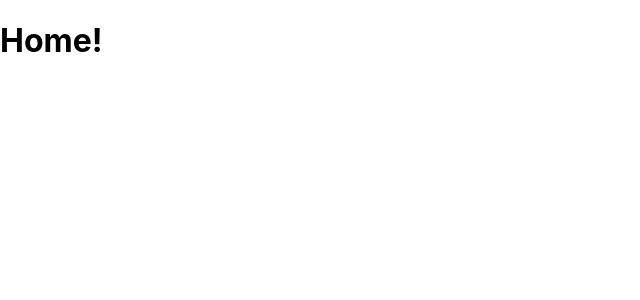
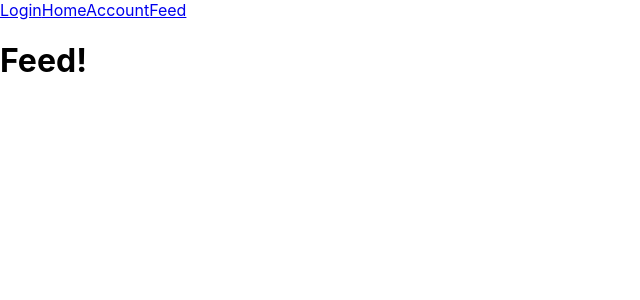
Before and after one commit to bperez3237/phase-2-react-project, a React (Create React App) app: page /feed in a window 1280 px wide. Shown: the top 300 px of the page, without its empty margins (0-640 px from the left). Built offline with nearby package versions, Linux system fonts and the light colour scheme.

Commit message:
Link four pages with NavBar

```diff
--- a/src/components/Account.js
+++ b/src/components/Account.js
@@ -2,7 +2,9 @@ import React from "react";
 
 function Account() {
     return (
-        ''
+        <div>
+            <h1>Account</h1>
+        </div>
     )
 }
 
--- a/src/components/App.js
+++ b/src/components/App.js
@@ -2,14 +2,26 @@ import React, { useState } from "react";
 import { Route, Switch } from "react-router-dom";
 import NavBar from "./NavBar";
 import Home from "./Home";
+import Login from "./Login"
+import Account from "./Account"
+import Feed from "./Feed"
 
 function App() {
   return (
     <div className="App">
       <NavBar />
       <Switch>
-        <Route path='/'>
+        <Route path='/login'>
+          <Login />
+        </Route>
+        <Route path='/home'>
           <Home />
+        </Route>
+        <Route path='/account'>
+          <Account />
+        </Route>
+        <Route path='/feed'>
+          <Feed />
         </Route>
       </Switch>
     </div>
--- a/src/components/Feed.js
+++ b/src/components/Feed.js
@@ -2,7 +2,9 @@ import React from "react";
 
 function Feed() {
     return (
-        ''
+        <div>
+            <h1>Feed!</h1>
+        </div>
     )
 }
 
--- a/src/components/NavBar.js
+++ b/src/components/NavBar.js
@@ -1,8 +1,14 @@
 import React, { useState } from "react";
+import { NavLink, useHistory } from "react-router-dom";
 
 function NavBar() {
     return (
-        ''
+        <div>
+            <NavLink to='./login'>Login</NavLink>
+            <NavLink to='./home'>Home</NavLink>
+            <NavLink to='./account'>Account</NavLink>
+            <NavLink to='./feed'>Feed</NavLink>
+        </div>
     )
 }
 
```
